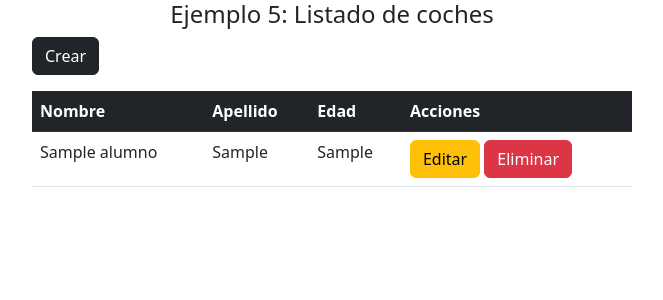
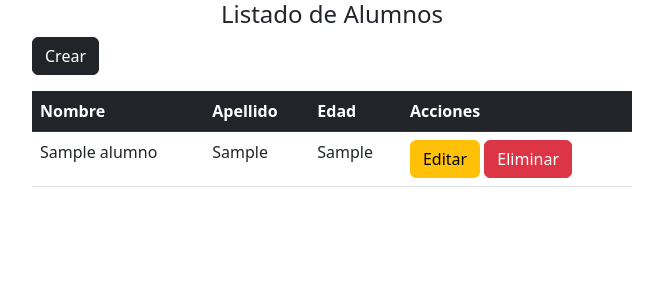
Before and after one commit to Wiilliam-ai/clase_lab8, a PHP site: page / in a window 1280 px wide. Shown: the top 300 px of the page, without its empty margins (308-971 px from the left). Run offline with PHP 8.4, Linux system fonts and the light colour scheme; tables that the repository leaves empty or names only in its code hold one stand-in row (values such as "Sample post").

Commit message:
mark dow midificado y titulos modificados

```diff
--- a/view/index.php
+++ b/view/index.php
@@ -1,6 +1,6 @@
 
 
-<h1 class="fs-4 text-center">Ejemplo 5: Listado de coches</h1>
+<h1 class="fs-4 text-center">Listado de Alumnos</h1>
 <div style="max-width: 600px;" class="mx-auto">
     <a href="?cmd=registrar" class="btn btn-dark mb-3">Crear</a>
     <table class="table">
```
Also changed, not shown: README.md.
